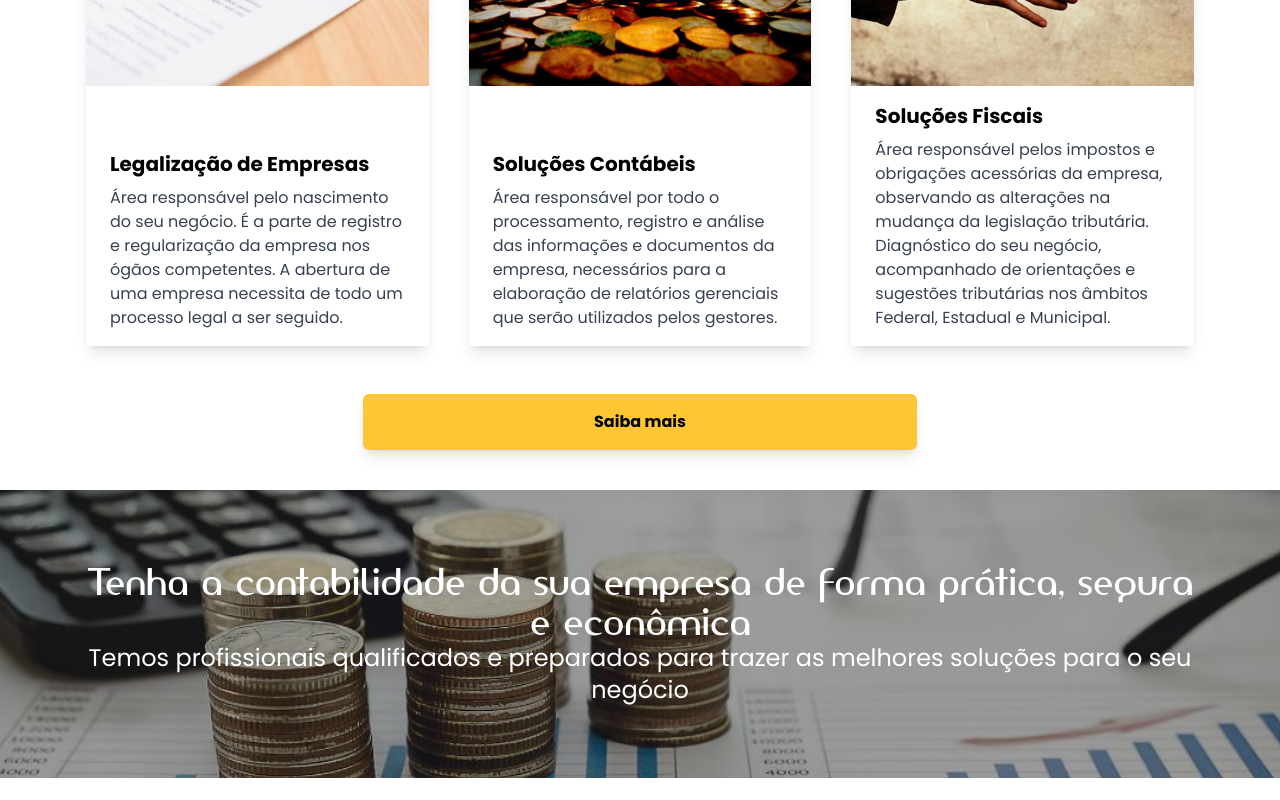
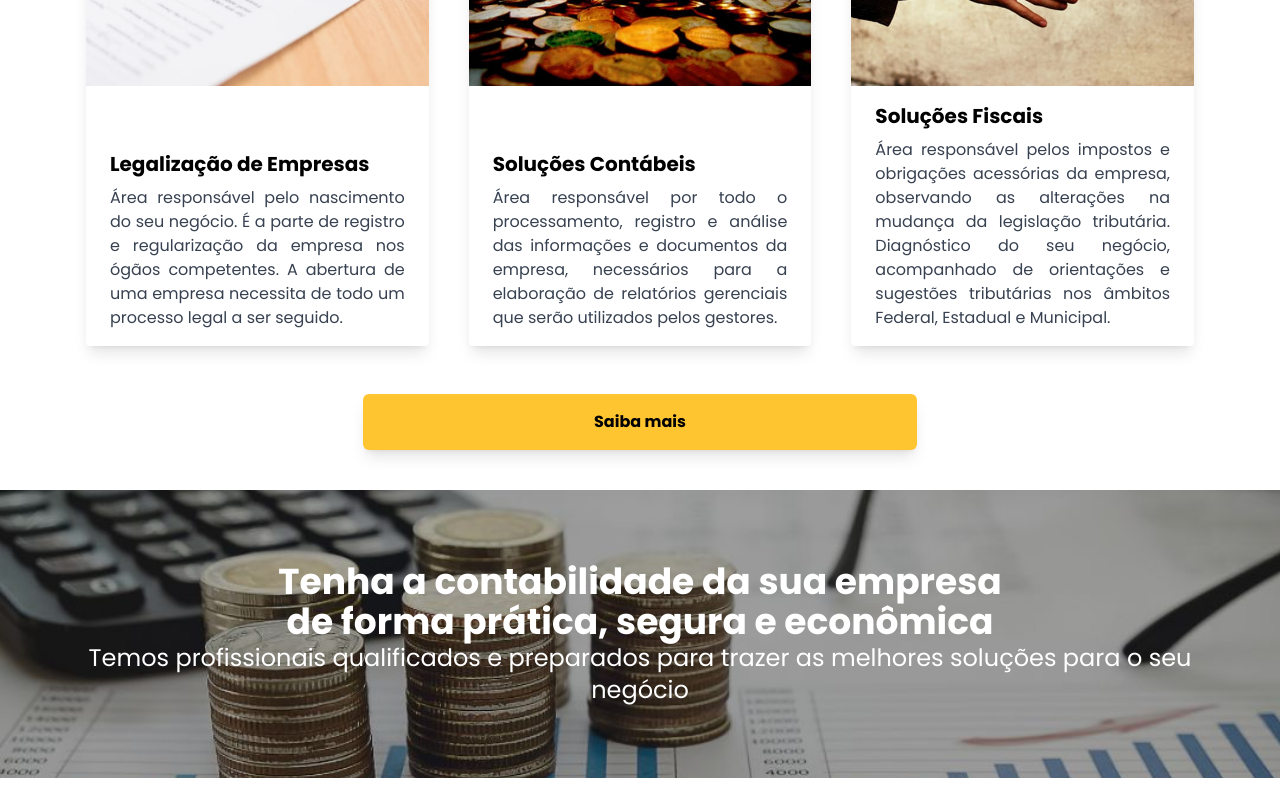
Before and after one commit to lucassdantas/Carneiro-e-Carballido, a React (Vite) app: page / in a window 1280 px wide. Shown: the part 920-1720 px from the top of the page. Built offline with nearby package versions, Linux system fonts and the light colour scheme.

Commit message:
more changes

```diff
--- a/src/components/ServicesCard/index.tsx
+++ b/src/components/ServicesCard/index.tsx
@@ -15,10 +15,9 @@ export const ServicesCard = ({ serviceTitle, imgUrl, children, hasButton=false,
   return (
     <div className="w-full rounded overflow-hidden shadow-lg flex flex-col justify-between max-w-[650px]">
       <img className="w-full h-[250px] object-cover" src={imgUrl} alt={serviceTitle} />
-
       <div className="px-6 py-4 ">
         <div className="font-bold text-xl mb-2">{serviceTitle}</div>
-        <p className="text-gray-700 text-base">{children}</p>
+        <p className="text-gray-700 text-base text-justify">{children}</p>
       </div>
       {hasButton && !handleOpenPopup && <div className='px-6 py-4' ><Button/></div>}
       {hasButton && handleOpenPopup && selectedService  && <div className='px-6 py-4' onClick={() => handleOpenPopup(selectedService)}><ServiceCardButton/></div>}
--- a/src/components/servicePopup/index.tsx
+++ b/src/components/servicePopup/index.tsx
@@ -33,7 +33,7 @@ export const ServicePopup = ({selectedService, handleClosePopup}:ServicePopupPro
           <Button />
         </div>
         <button
-          className="absolute top-2 right-2 text-gray-500 hover:text-gray-700"
+          className="absolute top-2 right-2 text-gray-500 hover:text-gray-700 text-3xl"
           onClick={handleClosePopup}
         >
           &times;
--- a/src/index.css
+++ b/src/index.css
@@ -4,18 +4,6 @@
 
 
 @layer base {
-  @font-face {
-    font-family: 'AMERSN';
-    src: url('/assets/fonts/amersn/AMERSN___1.ttf') format('truetype'), ;
-    font-weight: bold;
-    font-style: normal;
-}
-  @font-face {
-    font-family: 'AMERSN';
-    src: url('/assets/fonts/amersn/AMERSN___1.ttf') format('truetype'), ;
-    font-weight: normal;
-    font-style: normal;
-}
   @font-face {
     font-family: 'Poppins';
     src: url('/assets/fonts/poppins/Poppins-regular.ttf') format('truetype'), ;
@@ -31,7 +19,5 @@
   html {
     font-family: "Poppins", system-ui, sans-serif;
   }
-  h1, h2, h3, h4, h5, h6, .title {
-    font-family: "AMERSN", system-ui, sans-serif;
-  }
+
 }
--- a/src/pages/Home/index.tsx
+++ b/src/pages/Home/index.tsx
@@ -99,7 +99,7 @@ export const Home = () => {
         bgImg={banner}
       >
         <div className="text-center">
-          <h2 className="text-white text-4xl font-semibold ">Tenha a contabilidade da sua empresa de forma prática, segura e econômica</h2>
+          <h2 className="text-white text-4xl font-semibold ">Tenha a contabilidade da sua empresa <br/>de forma prática, segura e econômica</h2>
           <p className="text-white text-2xl ">Temos profissionais qualificados e preparados para trazer as melhores soluções para o seu negócio</p>
         </div>
 
--- a/tailwind.config.js
+++ b/tailwind.config.js
@@ -8,7 +8,7 @@ export default {
     extend: {
       colors:{
         'green-wpp':'#25D366',
-        'yellow-carneiro-e-carballido':'#fec632',
+        'yellow-carneiro-e-carballido':'#FFC530',
         'blue-carneiro-e-carballido':'#337a97',
         'dark-blue': '#002936',
         'dark-yellow': '#725915',
```
